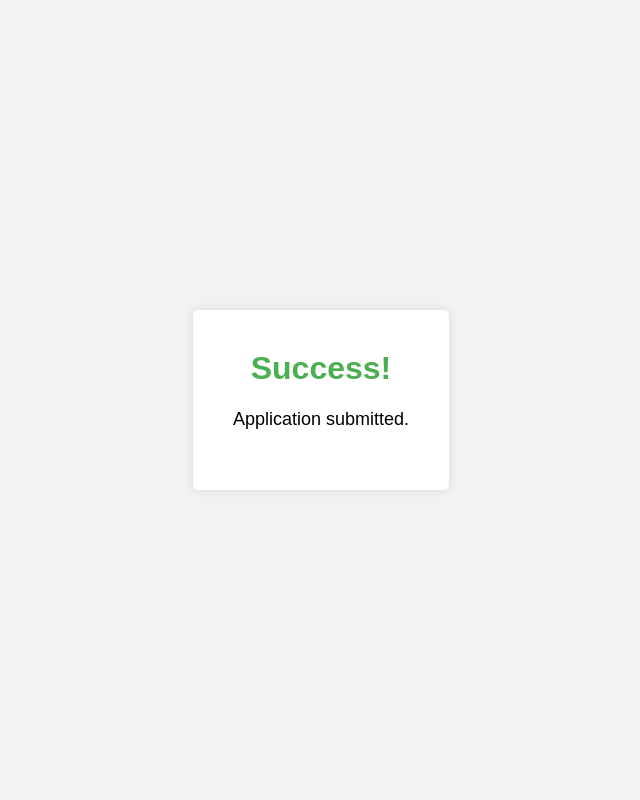
After one commit to ssd-81/hackathon-project, a Flask app: page /success in a window 1280 px wide. The commit adds this page. Shown: the whole page, without its empty margins (319-959 px from the left). Run offline with Flask 3, Linux system fonts and the light colour scheme.

Commit message:
bahut kaam hogaya

```diff
--- a/app.py
+++ b/app.py
@@ -1,32 +1,88 @@
-from flask import Flask, render_template , jsonify, url_for,request, redirect, session
+from flask import Flask, render_template, jsonify, url_for, request, redirect, session
 from database import load_records_from_db, get_db_connection
 from sqlalchemy import text
-import  pymysql
-
+import pymysql
+from flask import Flask, request, jsonify
+from sqlalchemy import create_engine
 
 
 app = Flask(__name__)
-
+app.secret_key = 'your_secret_key'  # Set a secret key for session management
 
 @app.route('/')
 def hello():
     return render_template('back.html')
 
+@app.route('/entry', methods=['GET', 'POST'])
+def enter_record():
+    if request.method=='POST':
+        pass
 
-@app.route('/entry')
-def enter_record():
     return render_template('patientEntry.html')
+
+# @app.route('/records', methods=['POST'])
+# def add_record():
+#     # Get form data
+#     name = request.form['name']
+#     address = request.form['address']
+#     contact = request.form['contact']
+
+#     # Insert data into the MySQL database
+#     db = get_db_connection()
+#     # query = "INSERT INTO patients (name, address, contact) VALUES (%s, %s, %s)"
+#     # db.execute(query, (name, address, contact))
+#     query = "INSERT INTO records (name, address, contact) VALUES (:name, :address, :contact)"
+#     params = (name, address, contact)  # This should be a tuple
+#     db.execute(query, params)
+#     db.connection.commit()
+#     db.close()
+
+#     return redirect(url_for(''))  # Redirect to a success page or another route
+
+@app.route('/records', methods=['POST'])
+def add_record():
+    # Get form data
+    name = request.form['name']
+    address = request.form['address']
+    contact = request.form['contact']
+
+    # Insert data into the MySQL database
+    session = get_db_connection()
+
+    # Creating a new record
+    new_record = {
+        'name': name,
+        'address': address,
+        'contact': contact,
+        'service':service
+    }
+
+    # Using SQLAlchemy to insert the record
+    try:
+        session.execute(
+            "INSERT INTO patient (patient_name, phone) VALUES (:name, :address, :contact)",
+            new_record
+        )
+        session.commit()
+        return render_template('success.html'), 201
+    except Exception as e:
+        session.rollback()
+        return jsonify({"error": str(e)}), 500
+    finally:
+        session.close()
+
+
+@app.route('/success')
+def success():
+    return render_template('success.html')
+
+if __name__ == '__main__':
+    app.run(debug=True)
 
 @app.route('/records')
 def return_record():
     records = load_records_from_db()
     return render_template('records.html', records=records)
-
-
-@app.route('/login', methods=['GET'])
-def show_login_form():
-    return render_template('login.html')
-
 
 @app.route('/login', methods=['GET', 'POST'])
 def login():
@@ -34,30 +90,26 @@ def login():
         username = request.form['username']
         password = request.form['password']
 
-        # Connect to the database
-        conn = get_db_connection()
-        query = text('SELECT * FROM users WHERE username = :username AND password = :password')
-        data = conn.execute(query, {'username': username, 'password': password})
-        user = data.fetchone()  # Use fetchone() for a single record
-
-        conn.close()
+        try:
+            conn = get_db_connection()
+            query = text('SELECT * FROM users WHERE username = :username AND password = :password')
+            data = conn.execute(query, {'username': username, 'password': password})
+            user = data.fetchone()
+        finally:
+            conn.close()
 
         if user:
-            session['user_id'] = user['id']  # Store user ID in session
+            session['user_id'] = user.id  # Store user ID in session
             return redirect(url_for('dashboard'))  # Redirect to a dashboard or home page
         else:
-            return "Invalid username or password", 401  # Return an error message
+            return render_template('login.html', error="Invalid username or password"), 401  # Render with error message
 
-    # Render the login page for GET requests
-    return render_template('login.html')
-
-
+    return render_template('login.html')  # Render the login page for GET requests
 
 @app.route('/dashboard')
 def dashboard():
-    if 'user_id' not in session:
-        return redirect(url_for('login'))  # Redirect to login if not logged in
-    return "Welcome to your dashboard!"
+    records = load_records_from_db()
+    return render_template("records.html", records=records)
 
 if __name__ == "__main__":
     app.run(debug=True)
--- a/templates/patientEntry.html
+++ b/templates/patientEntry.html
@@ -54,7 +54,7 @@
 
     <div class="form-container">
         <h2>Patient Information</h2>
-        <form action="/records">
+        <form action="/records" method="post">
             <label for="name">Patient Name:</label>
             <input type="text" id="name" name="name" required>
 
@@ -64,6 +64,9 @@
             <label for="contact">Contact Number:</label>
             <input type="tel" id="contact" name="contact" required pattern="[0-9]{10}" placeholder="10-digit number">
 
+            <label for="service">Service:</label>
+            <input type="text" id="service" name="service" placeholder="what service do you want?">
+
             <button type="submit">Submit</button>
         </form>
     </div>
--- a/templates/records.html
+++ b/templates/records.html
@@ -20,9 +20,9 @@
             <tbody>
                 {% for patient in records %}
                 <tr>
-                    <td>{{ patient.p_id }}</td>
-                    <td>{{ patient.p_name }}</td>
-                    <td>{{ patient.service }}</td>
+                    <td>{{ patient.patient_id }}</td>
+                    <td>{{ patient.patient_name }}</td>
+                    <td>{{ patient.patient_address }}</td>
                 </tr>
                 {% endfor %}
             </tbody>
--- /dev/null
+++ b/templates/success.html
@@ -0,0 +1,47 @@
+<!DOCTYPE html>
+<html>
+<head>
+  <title>Success</title>
+  <style>
+    body {
+      font-family: Arial, sans-serif;
+      background-color: #f2f2f2;
+      margin: 0;
+      padding: 0;
+    }
+
+    .container {
+      display: flex;
+      justify-content: center;
+      align-items: center;
+      height: 100vh;
+    }
+
+    .success-box {
+      background-color: white;
+      padding: 40px;
+      border-radius: 5px;
+      box-shadow: 0 0 10px rgba(0, 0, 0, 0.1);
+      text-align: center;
+    }
+
+    h1 {
+      color: #4CAF50;
+      margin-top: 0;
+    }
+
+    p {
+      font-size: 18px;
+      margin-bottom: 20px;
+    }
+  </style>
+</head>
+<body>
+  <div class="container">
+    <div class="success-box">
+      <h1>Success!</h1>
+      <p>Application submitted.</p>
+    </div>
+  </div>
+</body>
+</html>
```
Also changed, not shown: database.py (+7 -3 lines), templates/login.html (+26 -30 lines), templates/img66.jpg (added).
